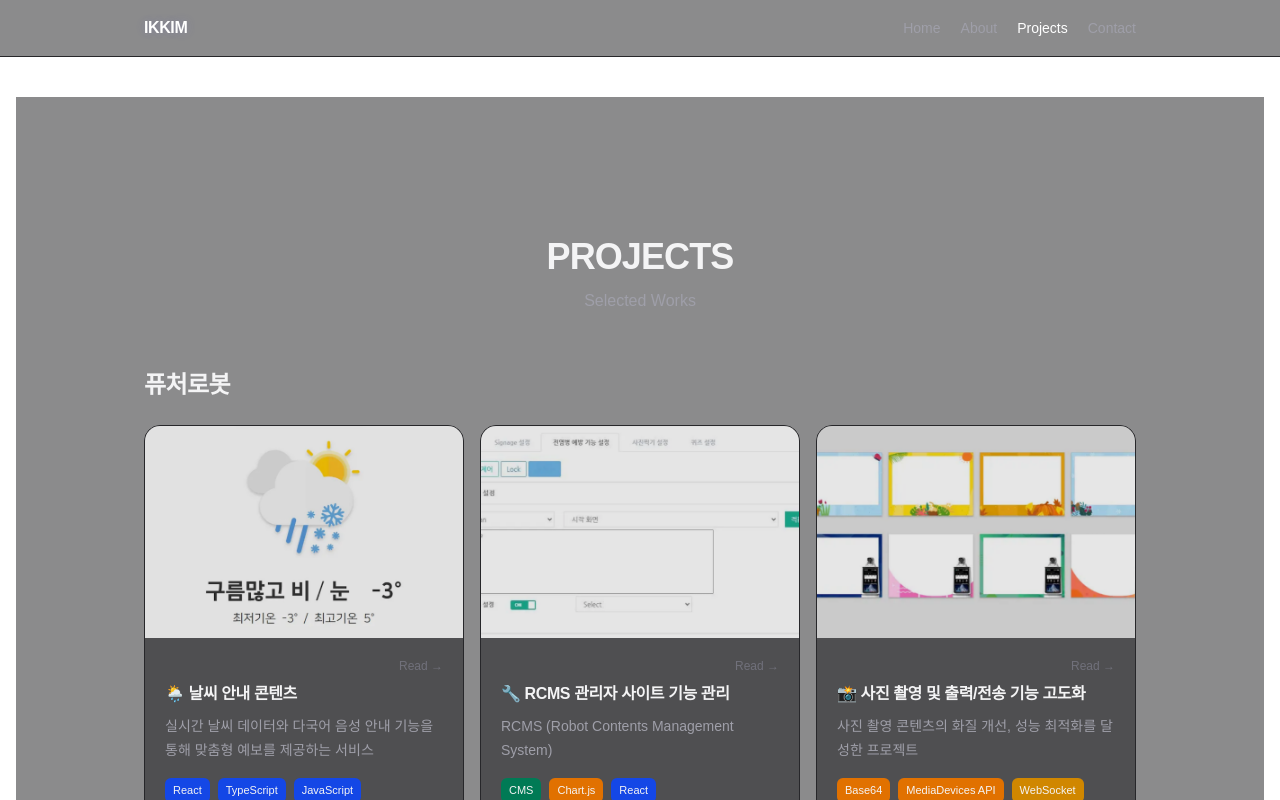
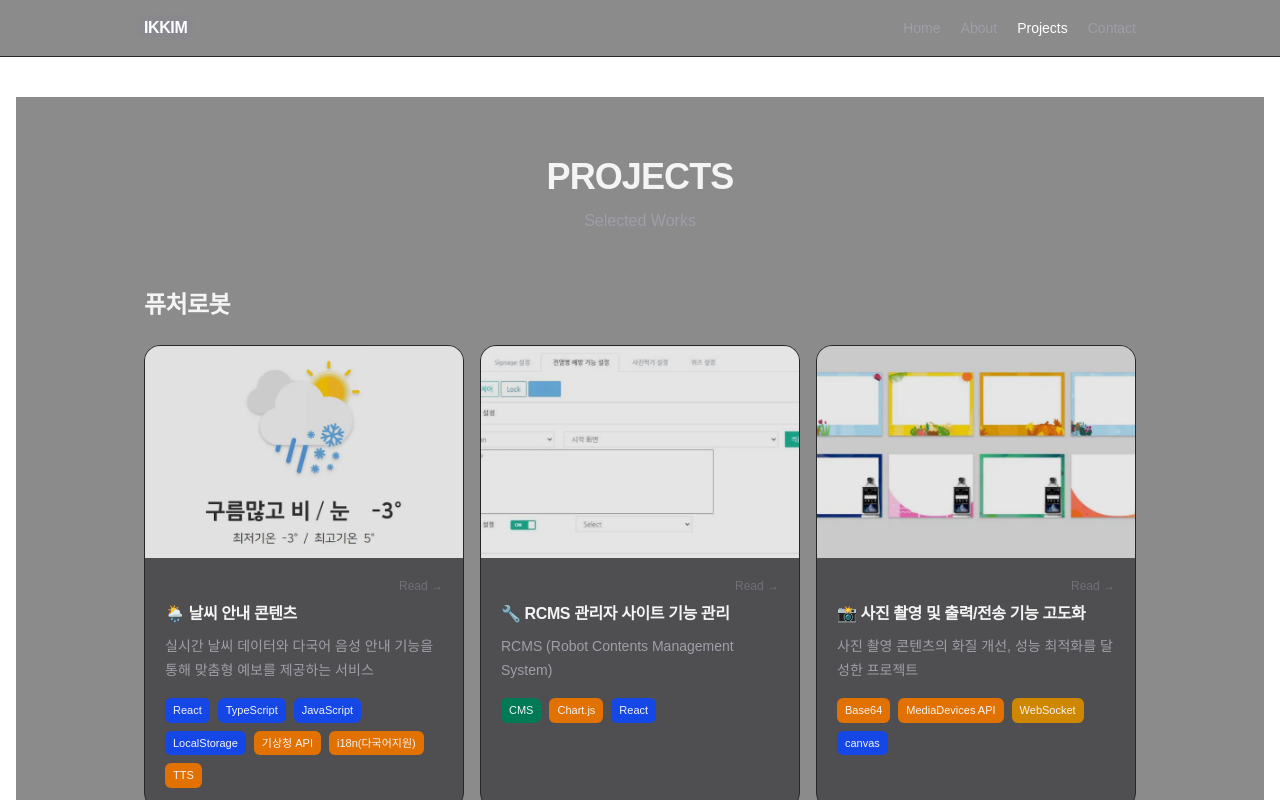
Before and after one commit to bbyik-k/portfolio-nextjs-2026, a Next.js app: page /projects in a window 1280 px wide. Shown: the top 800 px of the page. Built offline with nearby package versions, Linux system fonts and the light colour scheme.

Commit message:
style(projects): section padding 미세 조정

```diff
--- a/app/(pages)/projects/page.tsx
+++ b/app/(pages)/projects/page.tsx
@@ -14,7 +14,7 @@ export default async function ProjectsPage() {
 
   return (
     <>
-      <section className='w-full bg-zinc-900/50 backdrop-blur-sm py-24 md:py-32'>
+      <section className='w-full bg-zinc-900/50 backdrop-blur-sm py-24 md:py-12'>
         <div className='mx-auto w-full max-w-7xl px-6 md:px-8'>
           <header className='mb-10 md:mb-14 text-center'>
             <h2 className='mt-3 text-3xl font-bold tracking-tight text-zinc-100 md:text-4xl'>PROJECTS</h2>
```
